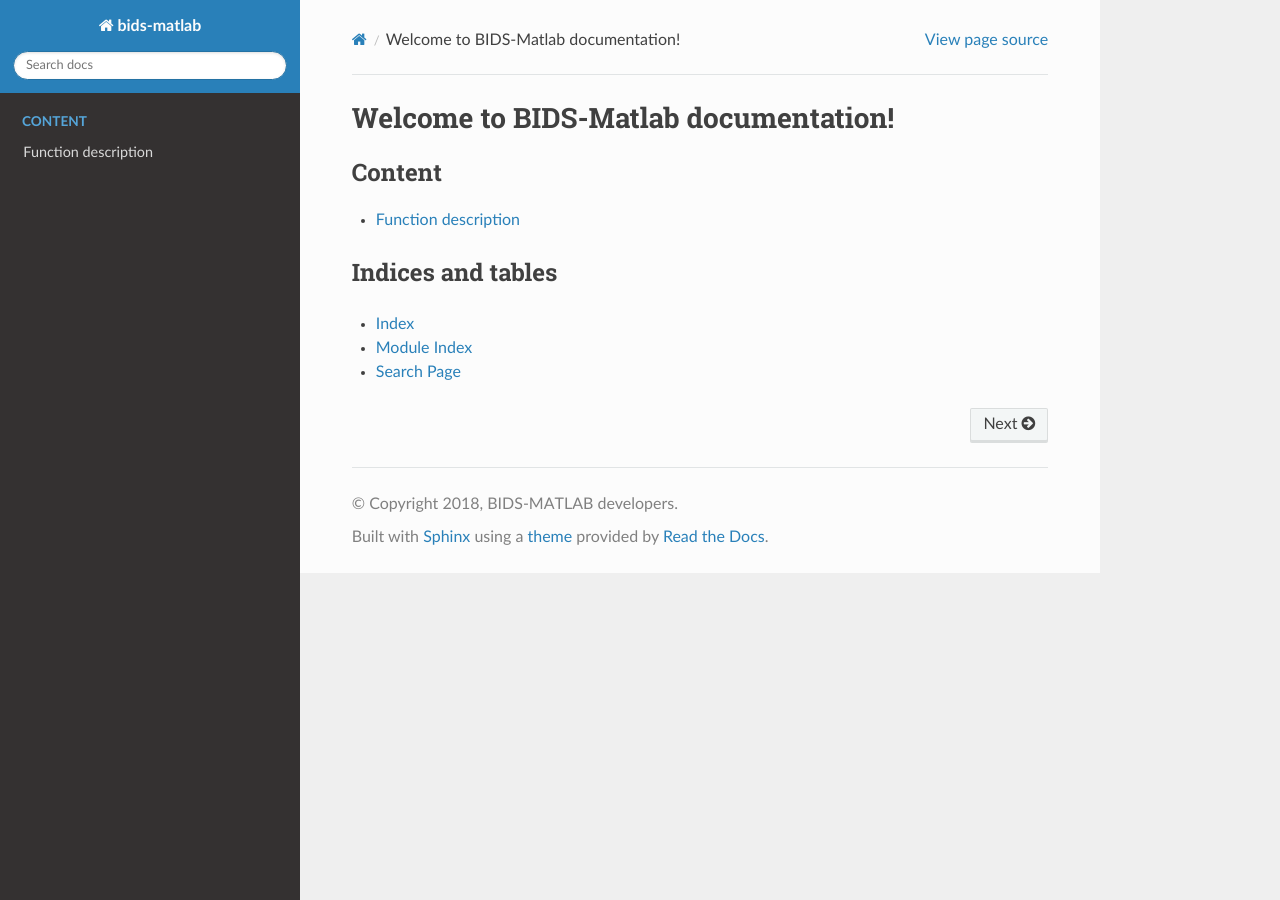
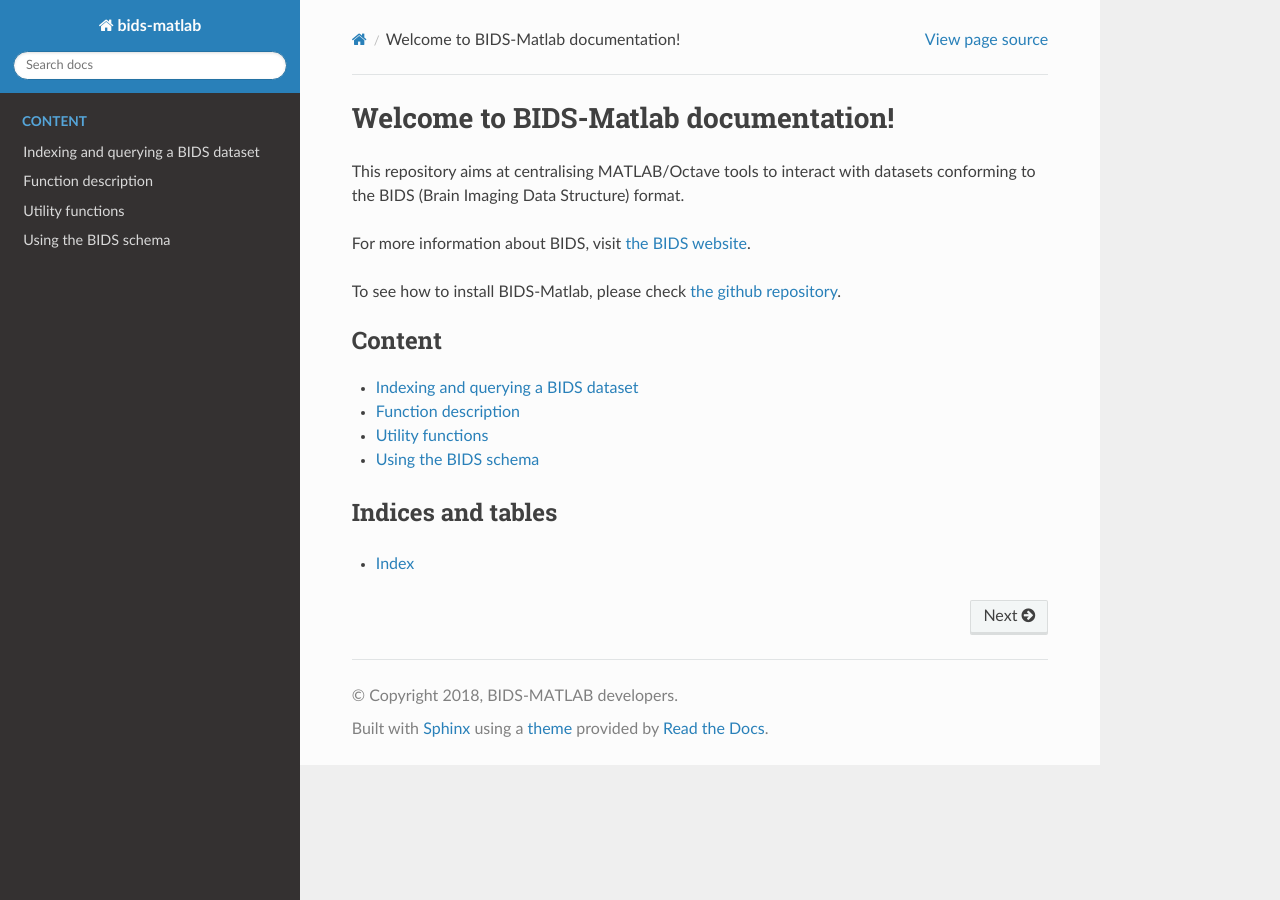
Before and after one commit to bids-standard/bids-matlab, a Sphinx documentation site: the page built from docs/source/index.rst, in a window 1280 px wide. Built offline with Sphinx 7.4.7 and the Read the Docs theme 2.0.0, drawn with Linux system fonts in a browser that asks for light colours.

Commit message:
update doc

```diff
--- a/docs/source/conf.py
+++ b/docs/source/conf.py
@@ -53,6 +53,8 @@ master_doc = 'index'
 # source_suffix = ['.rst', '.md']
 source_suffix = '.rst'
 
+autodoc_member_order = 'bysource'
+
 
 # -- Options for HTML output -------------------------------------------------
 
--- a/docs/source/index.rst
+++ b/docs/source/index.rst
@@ -4,15 +4,25 @@
 Welcome to BIDS-Matlab documentation!
 *************************************
 
+This repository aims at centralising MATLAB/Octave tools to interact with
+datasets conforming to the BIDS (Brain Imaging Data Structure) format.
+
+For more information about BIDS, visit `the BIDS website <https://bids.neuroimaging.io/>`_.
+
+To see how to install BIDS-Matlab, please check
+`the github repository <https://github.com/bids-standard/bids-matlab>`_.
+
 .. toctree::
-   :maxdepth: 2
+   :maxdepth: 3
    :caption: Content
 
+   layout_query
    function_description
+   utility_functions
+   schema
+
 
 Indices and tables
 ==================
 
 * :ref:`genindex`
-* :ref:`modindex`
-* :ref:`search`
--- /dev/null
+++ b/docs/source/layout_query.rst
@@ -0,0 +1,15 @@
+Indexing and querying a BIDS dataset
+************************************
+
+BIDS-Matlab allows you to index a raw or derivative BIDS dataset with :func:`bids.layout`,
+and then query the content of that dataset with :func:`bids.query`.
+
+The general API of these functions is detailed below.
+
+For an example on how to use them, check out
+`this jupyter notebook <https://github.com/bids-standard/bids-matlab/blob/dev/examples/BIDS-Matlab_basics.ipynb>`_.
+
+.. automodule:: +bids
+
+.. autofunction:: layout
+.. autofunction:: query
--- /dev/null
+++ b/docs/source/schema.rst
@@ -0,0 +1,7 @@
+Using the BIDS schema
+*********************
+
+.. automodule:: +bids
+
+.. autoclass:: schema
+    :members:
--- a/requirements.txt
+++ b/requirements.txt
@@ -1,3 +1,4 @@
 miss_hit==0.9.20
 pre-commit
 ruamel.yaml
+-r docs/requirements.txt
```
Also changed, not shown: README.md (+10 -4 lines), docs/source/function_description.rst (+9 -13 lines), docs/source/utility_functions.rst (added, +12 -0 lines), 11 other files.
